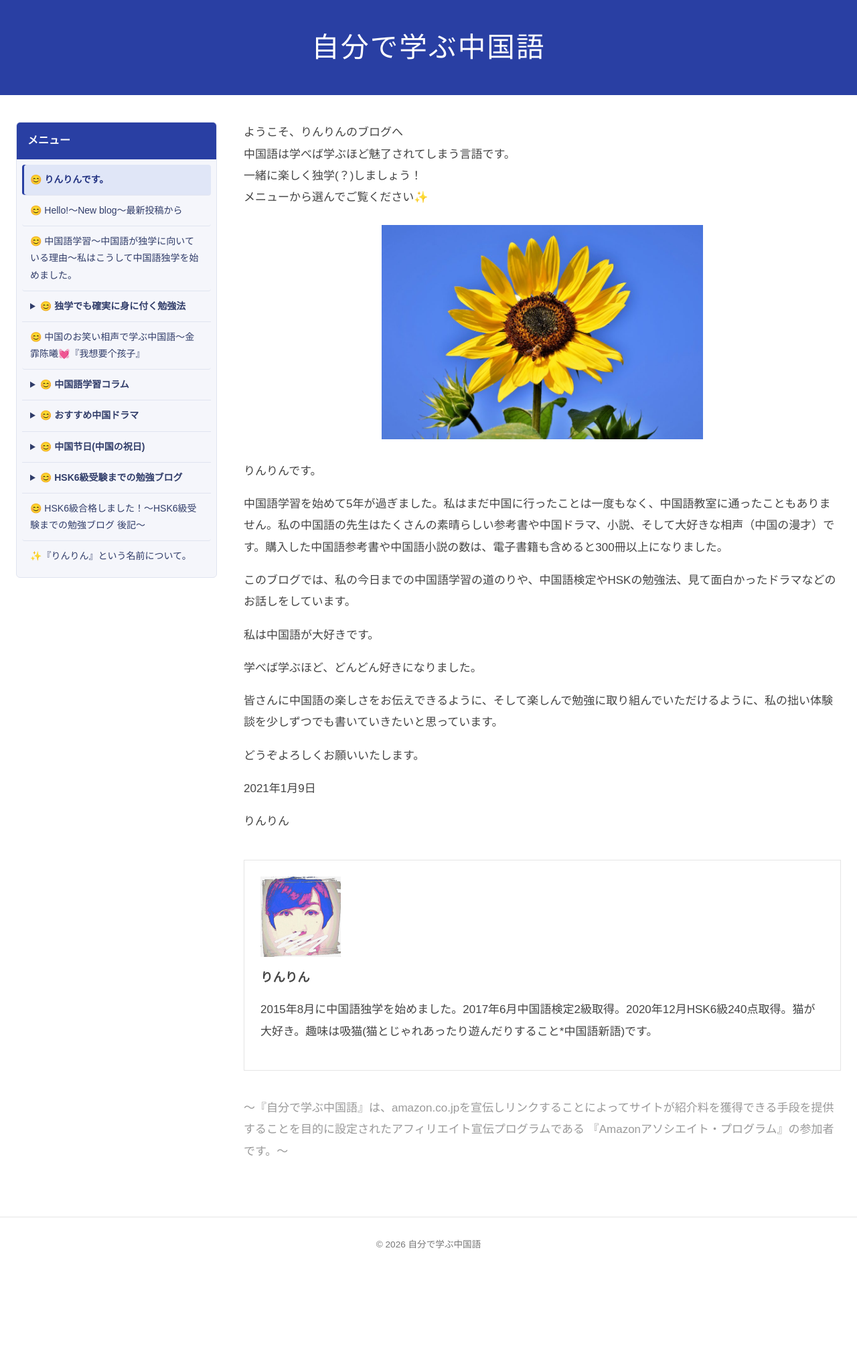
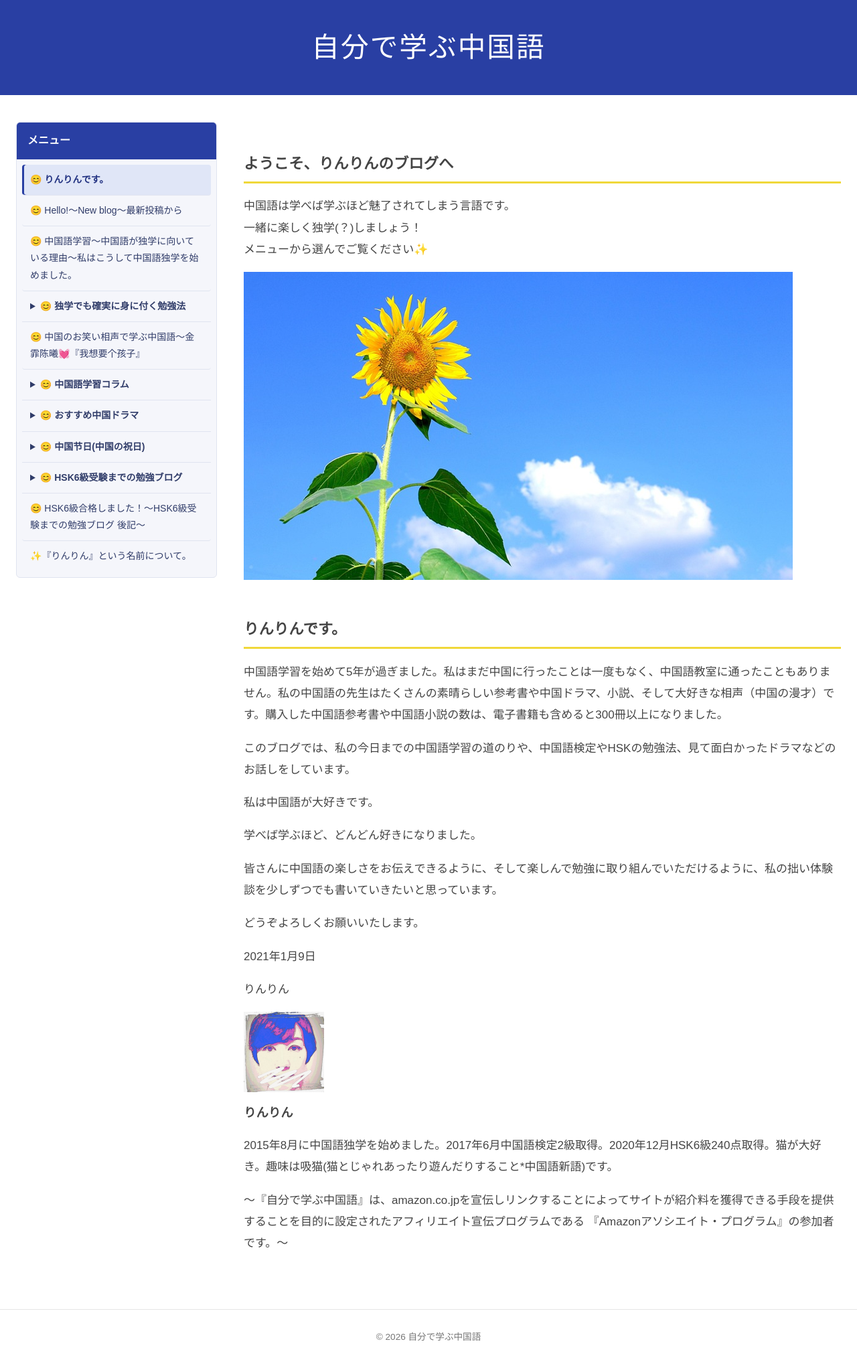
Before and after one commit to linlin-art/jibundemanabu, a Jekyll site: the page built from index.md, in a window 1280 px wide. Shown: the whole page at 67% size. Built offline with Jekyll 4.4.1, drawn with Linux system fonts in a browser that asks for light colours; before the commit the page ends 1900 px from its top, so only the background shows below that.

Commit message:
Add files via upload

```diff
--- a/index.md
+++ b/index.md
@@ -3,17 +3,17 @@ layout: default
 title: 'Welcome！'
 ---
 
-<div style="margin-bottom: 24px;">
-  <p style="margin-top: 0;">ようこそ、りんりんのブログへ<br>
-  中国語は学べば学ぶほど魅了されてしまう言語です。<br>
-  一緒に楽しく独学(？)しましょう！<br>
-  メニューから選んでご覧ください✨</p>
-</div>
-<figure style="width: 100%; max-width: 480px; margin: 0 auto 32px;">
-  <img src="{{ '/sunflower.jpg' | relative_url }}" alt="青空に咲くひまわり" style="display: block; width: 100%; height: auto;">
+<section aria-labelledby="welcome-heading">
+<h2 class="welcome-title" id="welcome-heading">ようこそ、りんりんのブログへ</h2>
+<p class="welcome-copy">中国語は学べば学ぶほど魅了されてしまう言語です。<br>
+一緒に楽しく独学(？)しましょう！<br>
+メニューから選んでご覧ください✨</p>
+<figure class="welcome-photo">
+<img src="{{ '/sunflower-cropped.png' | relative_url }}" alt="青空と白い雲を背景に咲くひまわり" width="820" height="460">
 </figure>
+</section>
 
-<p>りんりんです。</p>
+<h2 class="intro-heading">りんりんです。</h2>
 
 <p>中国語学習を始めて5年が過ぎました。私はまだ中国に行ったことは一度もなく、中国語教室に通ったこともありません。私の中国語の先生はたくさんの素晴らしい参考書や中国ドラマ、小説、そして大好きな相声（中国の漫才）です。購入した中国語参考書や中国語小説の数は、電子書籍も含めると300冊以上になりました。</p>
 
@@ -31,10 +31,10 @@ title: 'Welcome！'
 
 <p>りんりん</p>
 
-<section aria-label="プロフィール" style="margin: 40px 0; padding: 24px; border: 1px solid #e5e5e5;">
+<section class="profile-box" aria-label="プロフィール">
   <img src="{{ '/profile.jpg' | relative_url }}" alt="りんりんのプロフィール画像" width="120" height="120" style="display: block; object-fit: cover; margin-bottom: 16px;">
   <h3 style="margin-top: 0;">りんりん</h3>
   <p>2015年8月に中国語独学を始めました。2017年6月中国語検定2級取得。2020年12月HSK6級240点取得。猫が大好き。趣味は吸猫(猫とじゃれあったり遊んだりすること*中国語新語)です。</p>
 </section>
 
-<p style="text-align: left;"><span style="color: #999999;">～『自分で学ぶ中国語』は、amazon.co.jpを宣伝しリンクすることによってサイトが紹介料を獲得できる手段を提供することを目的に設定されたアフィリエイト宣伝プログラムである 『Amazonアソシエイト・プログラム』の参加者です。～</span></p>
+<p class="affiliate-note"><span>～『自分で学ぶ中国語』は、amazon.co.jpを宣伝しリンクすることによってサイトが紹介料を獲得できる手段を提供することを目的に設定されたアフィリエイト宣伝プログラムである 『Amazonアソシエイト・プログラム』の参加者です。～</span></p>
```
Also changed, not shown: cat-logo.png (added), sunflower-cropped.png (added).
